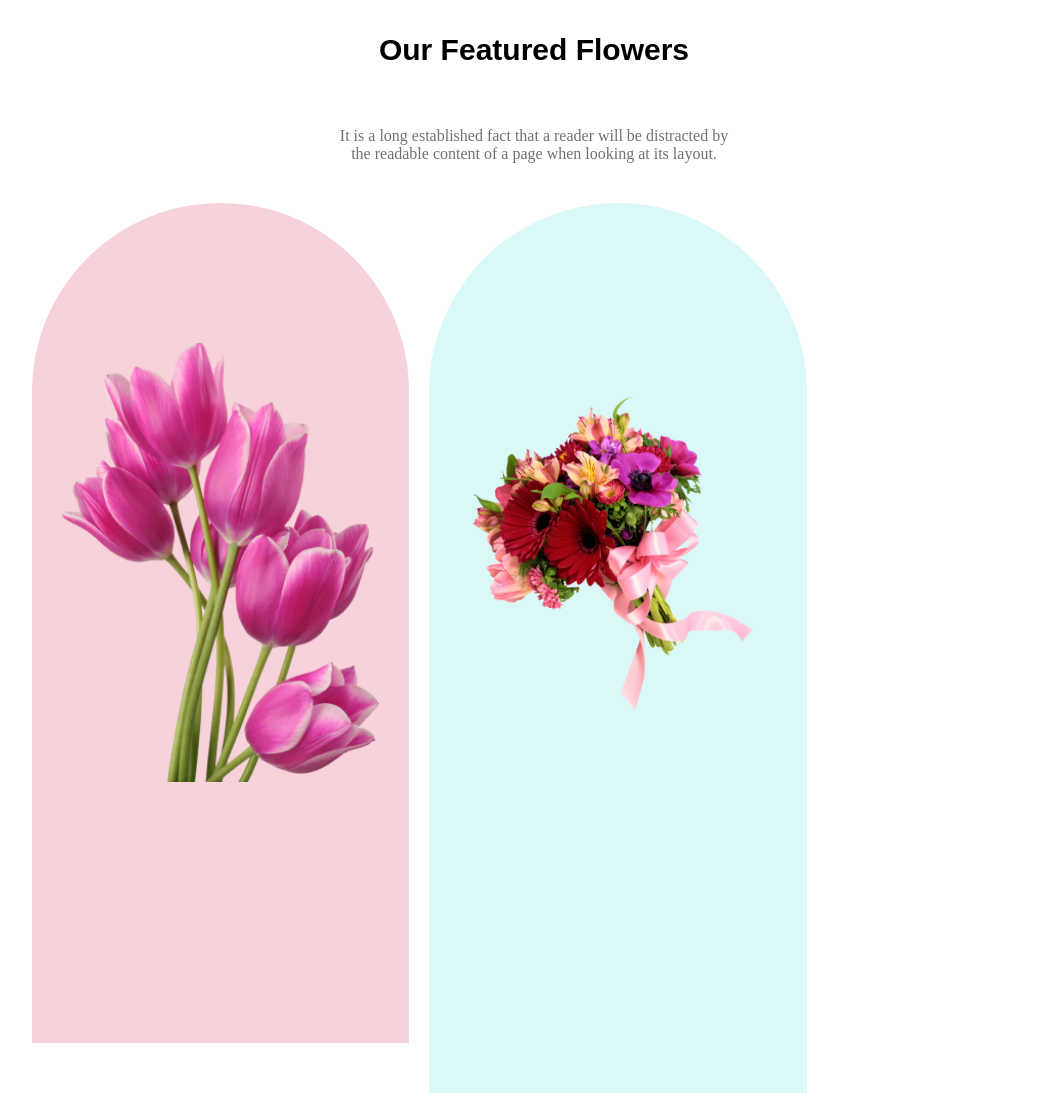
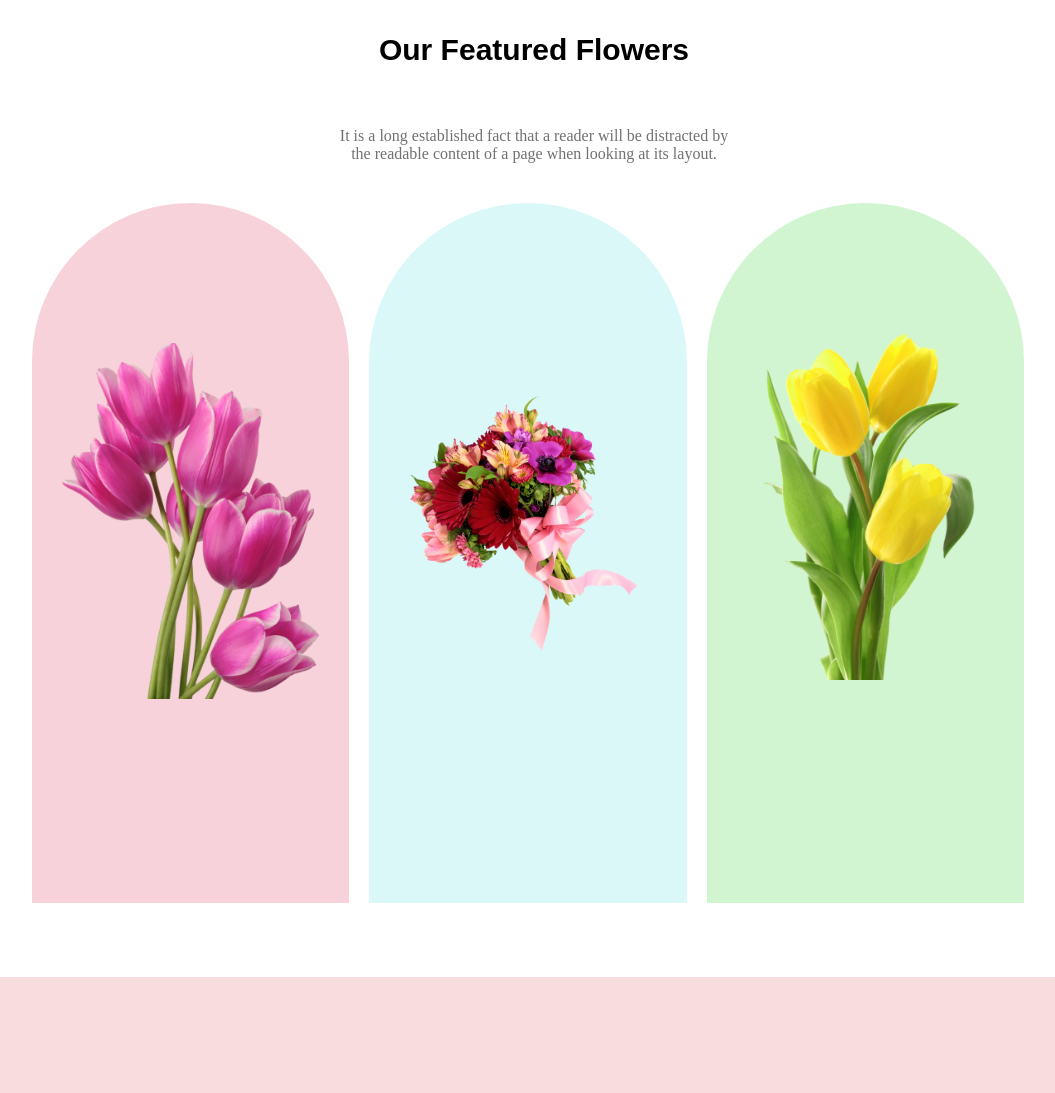
Before and after one commit to Mustafa-Galib-Shakib/Assignment_01, a plain HTML site: page index.html in a window 1280 px wide. Shown: the part 760-1853 px from the top of the page, without its empty margins (106-1161 px from the left). Drawn offline with Linux system fonts and the light colour scheme.

Commit message:
CSS Error fix

```diff
--- a/style.css
+++ b/style.css
@@ -76,7 +76,7 @@ header{
 }
 .featured_img_single{
     width: 31%;
-    height: 700px;`
+    height: 700px;
     box-sizing: border-box;
     margin: 10px;
     border-radius: 300px 300px 0 0;
```
